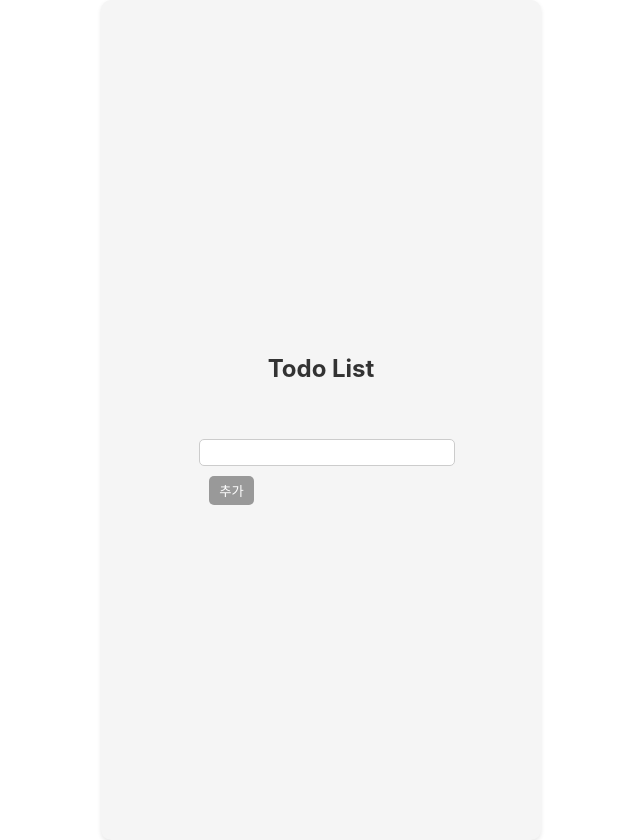
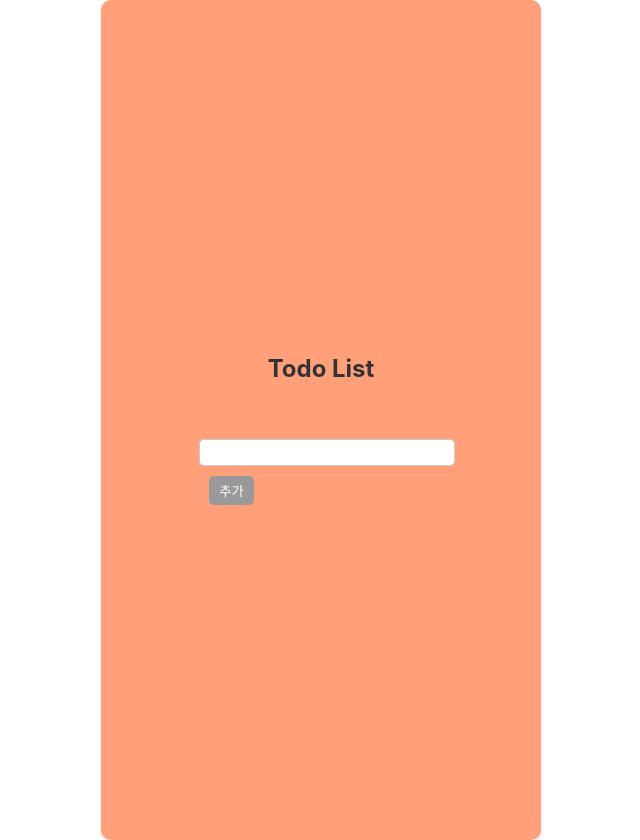
Before and after one commit to jodandan/wanted-pre-onboarding-frontend, a React (Create React App) app: page /todo in a window 1280 px wide. Shown: the whole page, without its empty margins (319-959 px from the left). Built offline with nearby package versions, Linux system fonts and the light colour scheme; sample sign-in values are in the browser's storage.

Commit message:
feat : todo페이지 배경 색 변경

```diff
--- a/src/components/Todo.js
+++ b/src/components/Todo.js
@@ -4,7 +4,7 @@ import styled from 'styled-components';
 const TodoWrapper = styled.div`
   max-width: 400px;
   margin: 0 auto;
-  background-color: #f5f5f5;
+  background-color: #FFA07A;
   padding: 20px;
   border-radius: 10px;
   box-shadow: 0 2px 4px rgba(0, 0, 0, 0.1);
```
